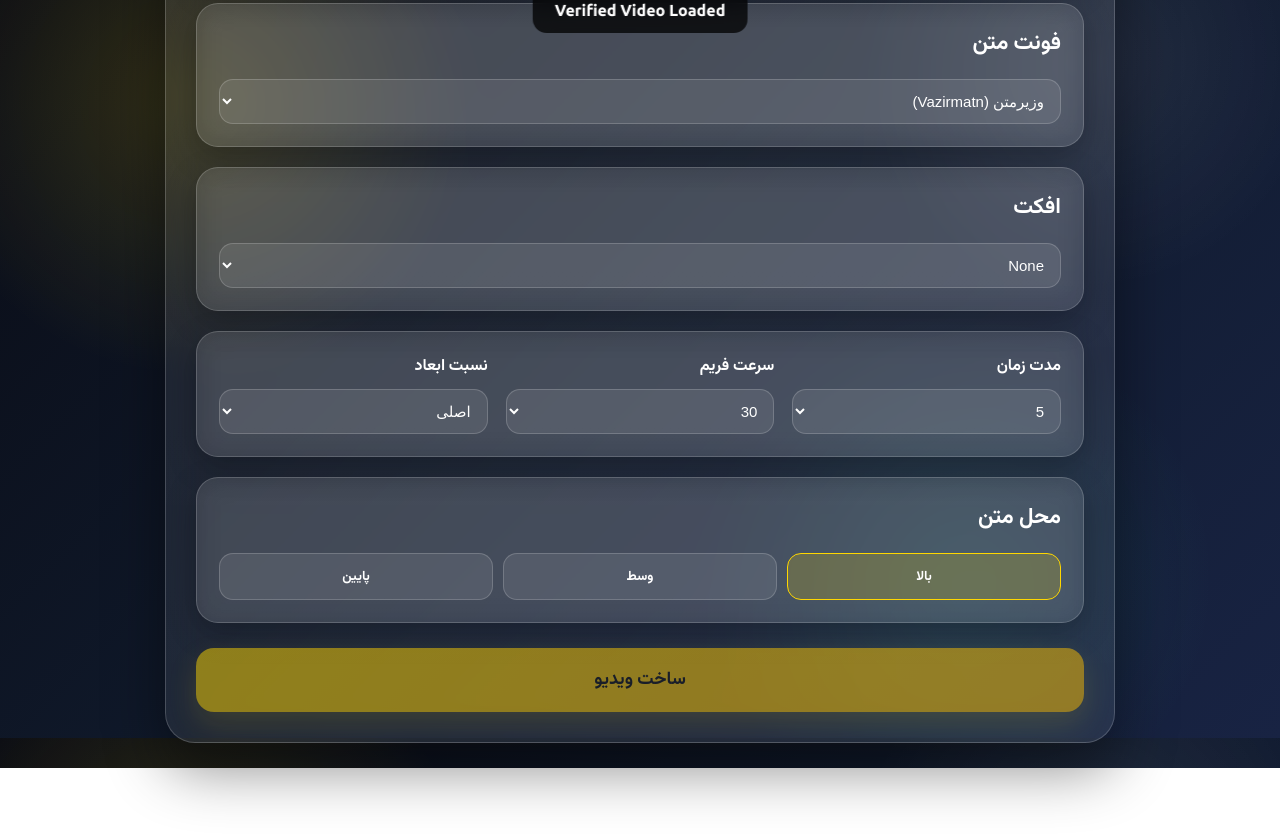
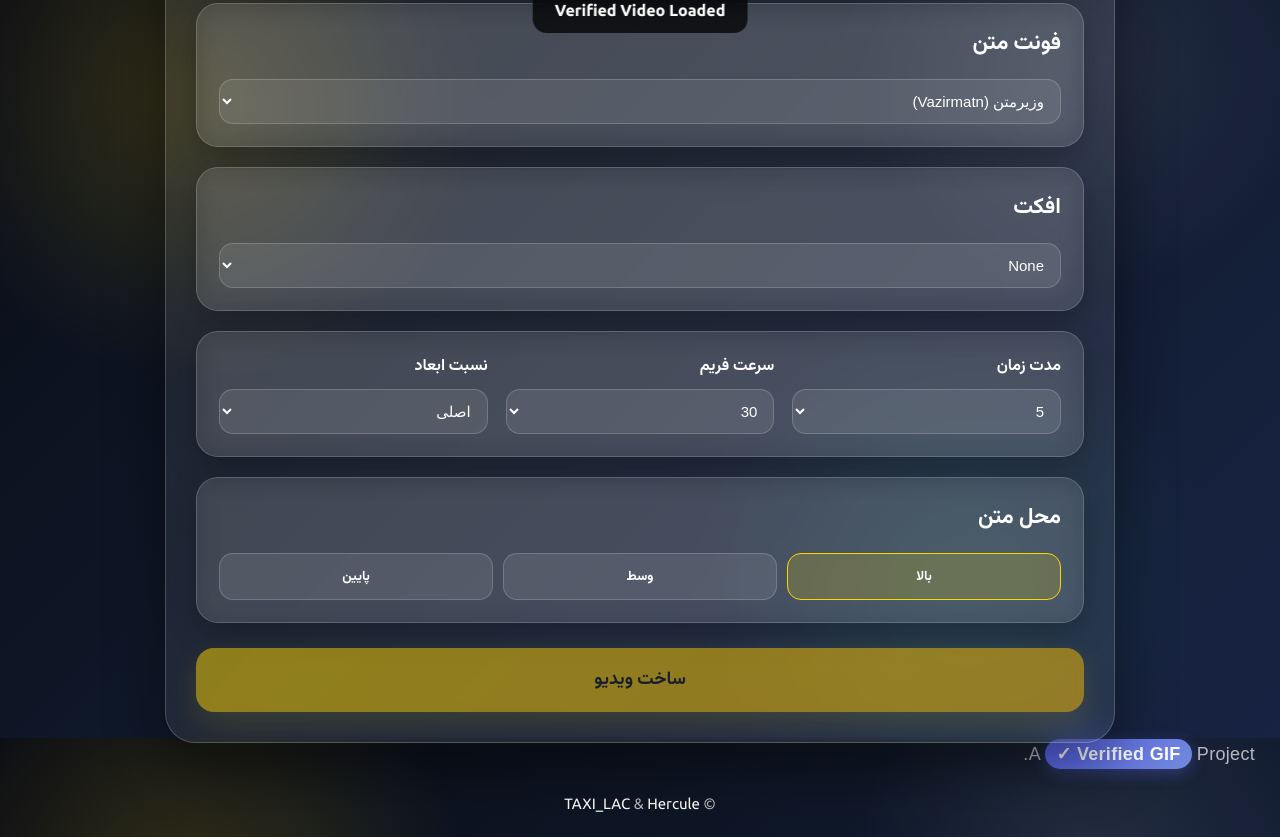
Before and after one commit to verifiedgifstudio/VerifiedVideo, a plain HTML site: page index.html in a window 1280 px wide. Shown: the part 862-1699 px from the top of the page. Before the commit the page ends 1630 px from the top, so only its background shows below. Drawn offline with Linux system fonts and the light colour scheme; a small style sheet from the web is missing.

Commit message:
Update index.html

```diff
--- a/index.html
+++ b/index.html
@@ -474,6 +474,78 @@
                 padding: 30px 20px;
             }
         }
+        .verified-project {
+    font-family: Arial, sans-serif;
+    font-size: 18px;
+    font-weight: 500;
+    color: #b8b8c2;
+    letter-spacing: 0.3px;
+}
+
+.verified-link {
+    color: #ffffff;
+    font-weight: 700;
+    text-decoration: none;
+    padding: 5px 11px;
+    border-radius: 999px;
+    background: linear-gradient(135deg, #5865f2, #7289da);
+    box-shadow: 0 4px 15px rgba(88, 101, 242, 0.35);
+    transition: all 0.25s ease;
+}
+
+.verified-link:hover {
+    transform: translateY(-2px);
+    box-shadow: 0 7px 22px rgba(88, 101, 242, 0.55);
+    background: linear-gradient(135deg, #7289da, #5865f2);
+}
+        footer{
+
+margin-top:30px;
+
+text-align:center;
+
+color:var(--muted);
+
+font-size:15px;
+
+}
+
+footer a{
+
+position:relative;
+
+text-decoration:none;
+
+color:white;
+
+padding-bottom:3px;
+
+}
+
+footer a::after{
+
+content:"";
+
+position:absolute;
+
+left:0;
+bottom:0;
+
+width:0;
+
+height:2px;
+
+background:var(--accent);
+
+transition:.3s;
+
+}
+
+footer a:hover::after{
+
+width:100%;
+
+}
     </style>
 </head>
 <body>
@@ -588,7 +660,30 @@
             <p id="videoInfo"></p>
         </div>
     </div>
+    <p class="verified-project">
+        A <a href="#" class="verified-link">✓ Verified GIF</a> Project.
+    </p>
+    <footer>
 
+    ©
+
+    <a
+    href="https://rubika.ir/TAXI_lac">
+
+    TAXI_LAC
+
+    </a>
+
+    &
+
+    <a
+    href="https://rubika.ir/VHOLYHerculeEdit">
+
+    Hercule
+
+    </a>
+
+    </footer>
     <div id="toast" class="show">Verified Video Loaded</div>
 
     <script>
```
